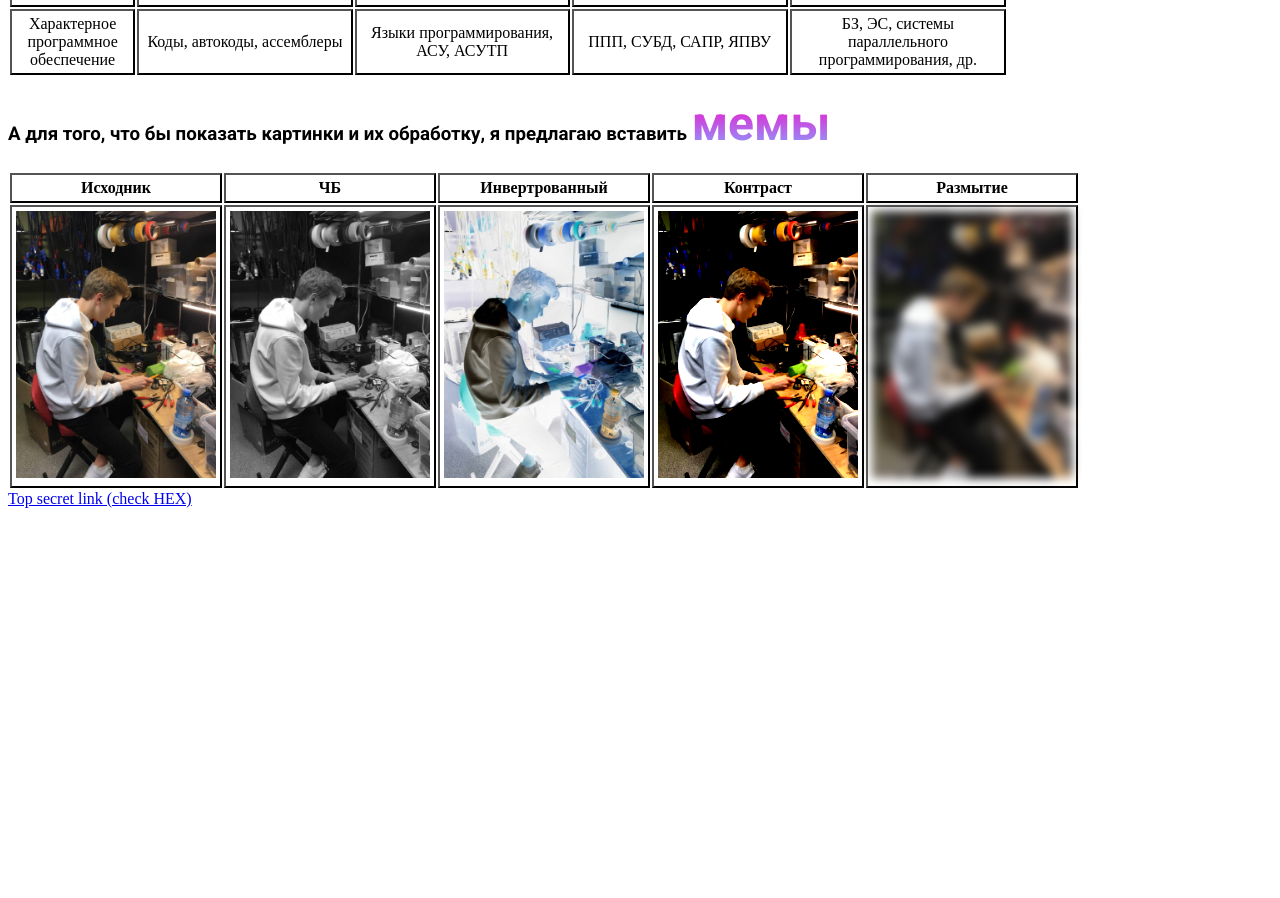
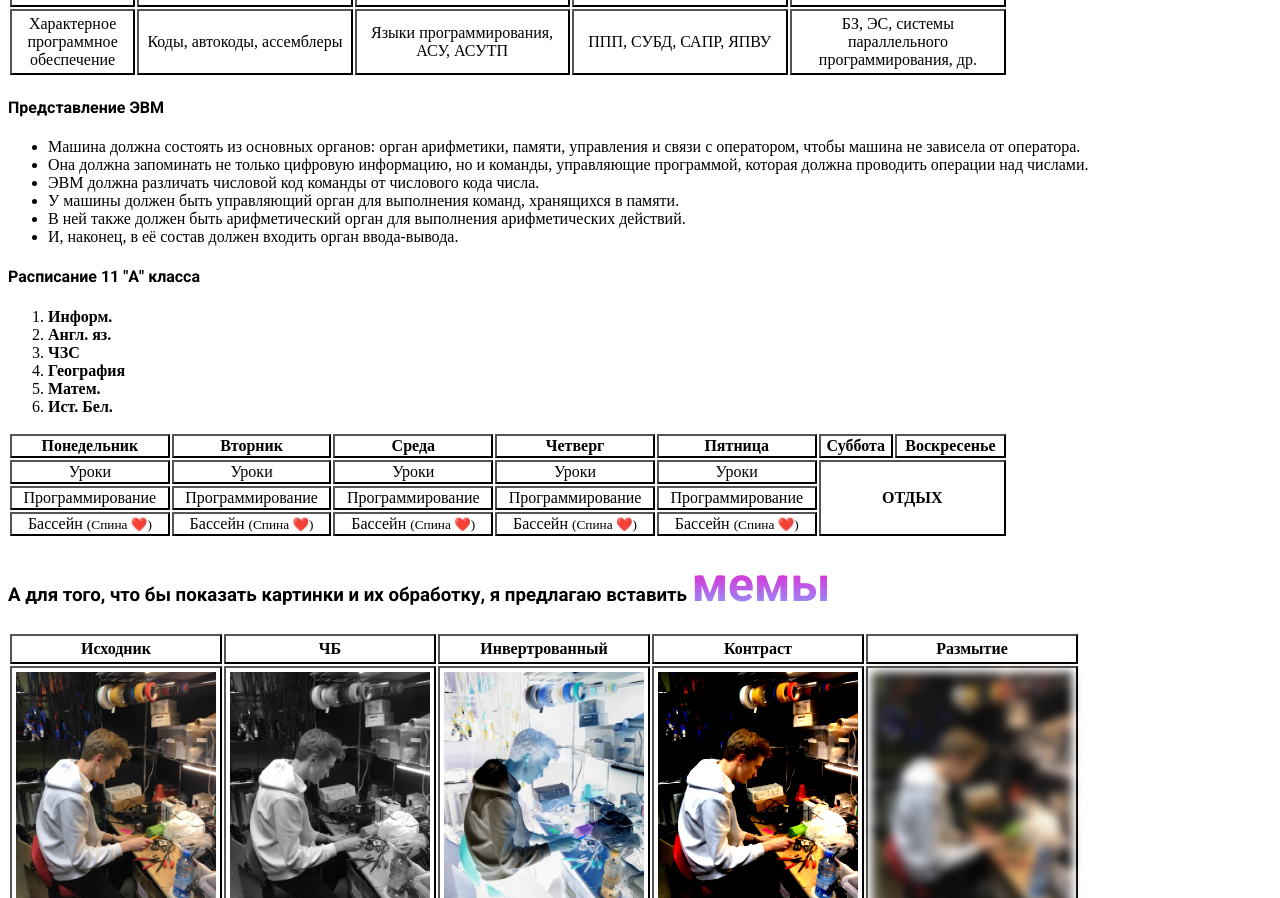
Before and after one commit to d-sivashko/d-sivashko.github.io, a plain HTML site: page index.html in a window 1280 px wide. Shown: the part 1927-2825 px from the top of the page. Before the commit the page ends 2443 px from the top, so only its background shows below. Drawn offline with Linux system fonts and the light colour scheme.

Commit message:
table and lists

```diff
--- a/index.html
+++ b/index.html
@@ -111,6 +111,67 @@
             </tr>
         </tbody>
     </table>
+
+    <div>
+        <h4><strong>Представление ЭВМ</strong></h4>
+        <ul>
+            <li>Машина должна состоять из основных органов: орган арифметики, памяти, управления и связи с оператором, чтобы машина не зависела от оператора.</li>
+            <li>Она должна запоминать не только цифровую информацию, но и команды, управляющие программой, которая должна проводить операции над числами.</li>
+            <li>ЭВМ должна различать числовой код команды от числового кода числа.</li>
+            <li>У машины должен быть управляющий орган для выполнения команд, хранящихся в памяти.</li>
+            <li>В ней также должен быть арифметический орган для выполнения арифметических действий.</li>
+            <li>И, наконец, в её состав должен входить орган ввода-вывода.
+            </li>
+        </ul>
+
+        <h4><strong>Расписание 11 "А" класса</strong></h4>
+        <ol>
+            <li><strong>Информ.</strong></li>
+            <li><strong>Англ. яз. </strong></li>
+            <li><strong>ЧЗС</strong></li>
+            <li><strong>География</strong></li>
+            <li><strong>Матем.</strong></li>
+            <li><strong>Ист. Бел.</strong></li>
+        </ol>
+
+        <table width="1000px">
+            <thead>
+                <th>Понедельник</th>
+                <th>Вторник</th>
+                <th>Среда</th>
+                <th>Четверг</th>
+                <th>Пятница</th>
+                <th>Суббота</th>
+                <th>Воскресенье</th>
+            </thead>
+            <tbody>
+                <tr>
+                    <td>Уроки</td>
+                    <td>Уроки</td>
+                    <td>Уроки</td>
+                    <td>Уроки</td>
+                    <td>Уроки</td>
+                    <td colspan="2" rowspan="3"><strong>ОТДЫХ</strong></td>
+                </tr>
+                <tr>
+                    <td>Программирование</td>
+                    <td>Программирование</td>
+                    <td>Программирование</td>
+                    <td>Программирование</td>
+                    <td>Программирование</td>
+                </tr>
+                <tr>
+                    <td>Бассейн <small>(Спина ❤️)</small></td>
+                    <td>Бассейн <small>(Спина ❤️)</small></td>
+                    <td>Бассейн <small>(Спина ❤️)</small></td>
+                    <td>Бассейн <small>(Спина ❤️)</small></td>
+                    <td>Бассейн <small>(Спина ❤️)</small></td>
+                </tr>
+            </tbody>
+
+        </table>
+    </div>
+
     <div>
         <h3>А для того, что бы показать картинки и их обработку, я предлагаю вставить <span class="mem_h">мемы</span></h3>
         <table width="500px" cellpadding="4">
```
